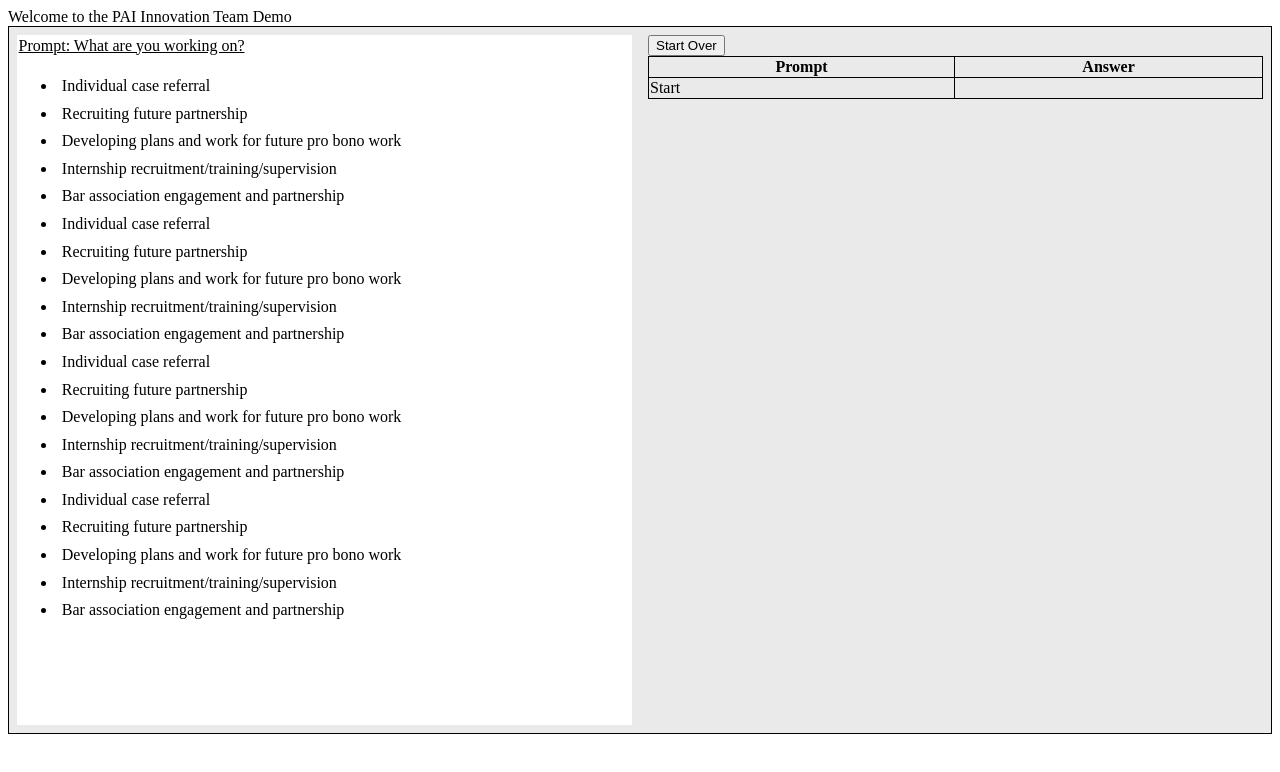
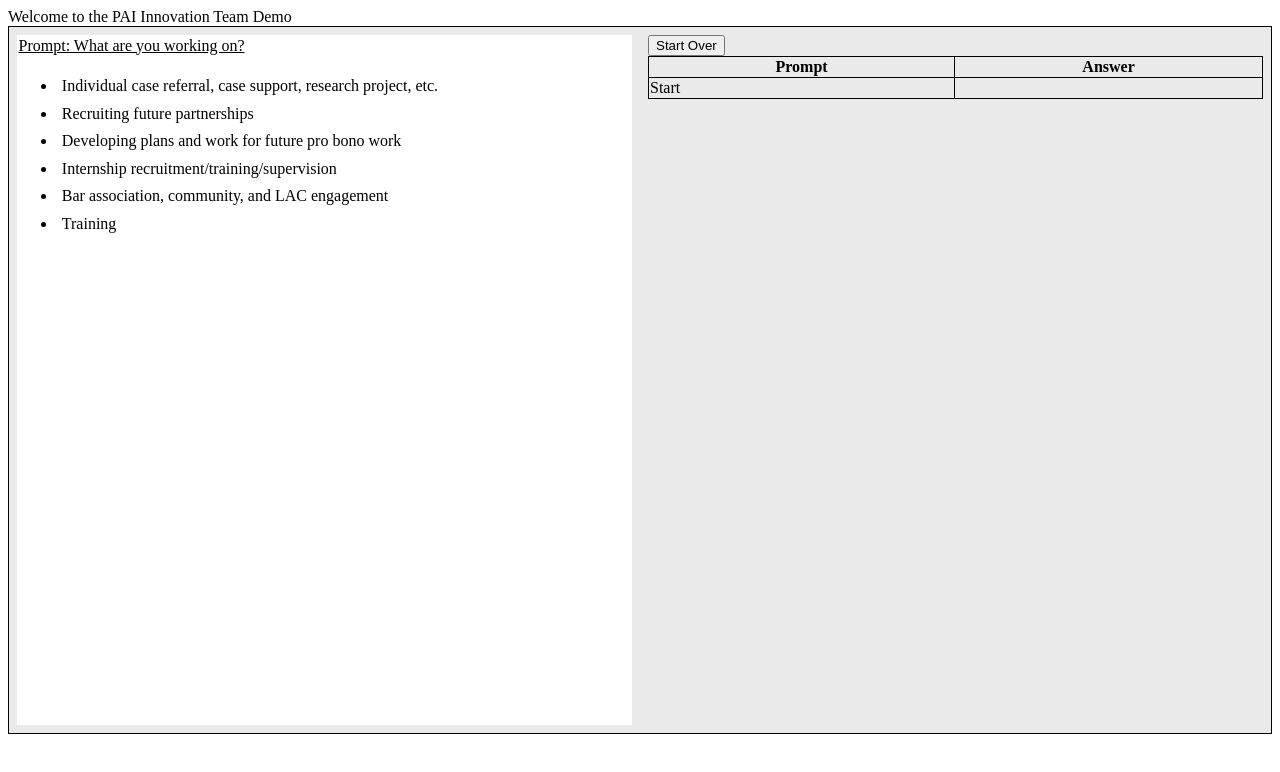
Before and after one commit to SoSavory/pai_project, a plain HTML site: page index.html in a window 1280 px wide. Drawn offline with Linux system fonts and the light colour scheme.

Commit message:
Branch A of draft decision tree

```diff
--- a/main.css
+++ b/main.css
@@ -69,7 +69,7 @@ table#paths-container{
     border-collapse: collapse;
     border-spacing: 0;
     width: 100%;
-    overflow: scroll;
+    overflow-y: scroll;
 }
 
 table#paths-container tr{
--- a/main.js
+++ b/main.js
@@ -24,76 +24,159 @@ const decisionTreeTestPrototype = {
     "2": {is_not_pai: true}
 };
 
+// const decisionTreePrototype = {
+//     "start": {prompt: "What are you working on?",
+//         edges: [
+//             {to: "A", label: "Individual case referral"},
+//             {to: "B", label: "Recruiting future partnership"},
+//             {to: "C", label: "Developing plans and work for future pro bono work"},
+//             {to: "D", label: "Internship recruitment/training/supervision"},
+//             {to: "E", label: "Bar association engagement and partnership"},
+//             {to: "A", label: "Individual case referral"},
+//             {to: "B", label: "Recruiting future partnership"},
+//             {to: "C", label: "Developing plans and work for future pro bono work"},
+//             {to: "D", label: "Internship recruitment/training/supervision"},
+//             {to: "E", label: "Bar association engagement and partnership"},
+//             {to: "A", label: "Individual case referral"},
+//             {to: "B", label: "Recruiting future partnership"},
+//             {to: "C", label: "Developing plans and work for future pro bono work"},
+//             {to: "D", label: "Internship recruitment/training/supervision"},
+//             {to: "E", label: "Bar association engagement and partnership"},
+//             {to: "A", label: "Individual case referral"},
+//             {to: "B", label: "Recruiting future partnership"},
+//             {to: "C", label: "Developing plans and work for future pro bono work"},
+//             {to: "D", label: "Internship recruitment/training/supervision"},
+//             {to: "E", label: "Bar association engagement and partnership"}
+//         ]
+//     },
+//     "A": {prompt: "Population Engaged- Are you working with a private attorney or to support private attorney engagement?",
+//         edges: [
+//             {to: "A.1", label: "Yes"},
+//             {to: "A.2", label: "No"},
+//         ]
+//     },
+//     "A.1": {prompt: "Was this a recent graduate or fellow working at LANC?",
+//         edges: [
+//             {to: "B", label: "No"},
+//             {to: "E", label: "Yes"}
+//         ]
+//     },
+//     "A.2": {prompt: "Are you working with a student or to support student engagement?",
+//         edges: [
+//             {to: "A.2.1", label: "Yes"},
+//             {to: "A.2.2", label: "No"}
+//         ]
+//     },
+//     "A.2.1": {prompt: "What kind of student?",
+//         edges: [
+//             {to: "C", label: "Law Student"},
+//             {to: "is_not_pai", label: "High School or College Student"}
+//         ]
+//     },
+//     "A.2.2": {prompt: "Are you working with a paralegal or other legal professional?",
+//         edges: [
+//             {to: "D", label: "Yes"},
+//             {to: "A.3", label: "No"}
+//         ]
+//     },
+//     "A.3": {prompt: "Are you working with a non-lawyer professional?",
+//         edges: [
+//             {to: "E", label: "Yes"},
+//             {to: "is_not_pai", label: "No"}
+//         ]
+//     },
+//     "B": {prompt: "Private Attorneys- Is this about a case (versus general work with a bar association or firm?",
+//         edges: [
+//             {to: "is_pai", label: "Yes"},
+//             {to: "is_not_pai", label: "No"}
+//         ]
+//     },
+//     "C": {prompt: "C. Law Students", edges: [{to: "is_not_pai", label: "Placeholder"}]},
+//     "D": {prompt: "D. Paralegals", edges: [{to: "is_not_pai", label: "Placeholder"}]},
+//     "E": {prompt: "E. Fellows and Law Graduates", edges: [{to: "is_pai", label: "Placeholder"}]},
+//     "is_pai": {is_pai: true},
+//     "is_not_pai": {is_not_pai: true}
+// }
+
 const decisionTreePrototype = {
-    "start": {prompt: "What are you working on?",
+    "start": {
+        prompt: "What are you working on?",
         edges: [
-            {to: "A", label: "Individual case referral"},
-            {to: "B", label: "Recruiting future partnership"},
+            {to: "A", label: "Individual case referral, case support, research project, etc."},
+            {to: "B", label: "Recruiting future partnerships"},
             {to: "C", label: "Developing plans and work for future pro bono work"},
             {to: "D", label: "Internship recruitment/training/supervision"},
-            {to: "E", label: "Bar association engagement and partnership"},
-            {to: "A", label: "Individual case referral"},
-            {to: "B", label: "Recruiting future partnership"},
-            {to: "C", label: "Developing plans and work for future pro bono work"},
-            {to: "D", label: "Internship recruitment/training/supervision"},
-            {to: "E", label: "Bar association engagement and partnership"},
-            {to: "A", label: "Individual case referral"},
-            {to: "B", label: "Recruiting future partnership"},
-            {to: "C", label: "Developing plans and work for future pro bono work"},
-            {to: "D", label: "Internship recruitment/training/supervision"},
-            {to: "E", label: "Bar association engagement and partnership"},
-            {to: "A", label: "Individual case referral"},
-            {to: "B", label: "Recruiting future partnership"},
-            {to: "C", label: "Developing plans and work for future pro bono work"},
-            {to: "D", label: "Internship recruitment/training/supervision"},
-            {to: "E", label: "Bar association engagement and partnership"}
+            {to: "E", label: "Bar association, community, and LAC engagement"},
+            {to: "F", label: "Training"}
         ]
     },
-    "A": {prompt: "Population Engaged- Are you working with a private attorney or to support private attorney engagement?",
+    "A": {
+        prompt: "Who will be working on the case or project?",
         edges: [
-            {to: "A.1", label: "Yes"},
-            {to: "A.2", label: "No"},
+            {to: "A.a", label: "Private attorney"},
+            {to: "A.b", label: "Unlicensed law school graduate"},
+            {to: "A.c", label: "Recent Grad Fellow"},
+            {to: "A.d", label: "Paralegal"},
+            {to: "A.e", label: "Law student/intern/extern"},
+            {to: "is_not_pai", label: "Community member"},
+            {to: "is_not_pai", label: "College Student"},
+            {to: "A.h", label: "Non-lawyer professional"}
         ]
     },
-    "A.1": {prompt: "Was this a recent graduate or fellow working at LANC?",
+    "A.a": {
+        prompt: "Are you...",
         edges: [
-            {to: "B", label: "No"},
-            {to: "E", label: "Yes"}
+            {to: "is_pai", label: "Brainstorming ideas for referrals or working on a plan to ge private attorneys involved?"},
+            {to: "is_pai", label: "Referring a case or project to a private attorney?"},
+            {to: "is_pai", label: "Providing support to volunteer working on case (Answering questions, mentoring, etc)?"},
+            {to: "is_pai", label: "Doing case management? (Gathering documents, managing the file, prparing for closing, rejecting case where client withdrew, or closing file)?"},
+            {to: "A.a.5", label: "Providing legal assistance when a private attorney didn't complete representation?"},
+            {to: "A.a.6", label: "Co-counseling or seeking advice from a private attorney?"},
+            {to: "is_not_pai", label: "Providing advice or a private attorney about a non-LANC case?"},
+            {to: "A.a.8", label: "Working on contract matters?"}
         ]
     },
-    "A.2": {prompt: "Are you working with a student or to support student engagement?",
+    "A.a.5": {
+        prompt: "Is this task current or preexisting?",
+        edges: [{to: "is_pai", label: "Preexisting"}, {to: "is_not_pai", label: "Current"}]
+    },
+    "A.a.6": {
+        prompt: "Are you...",
         edges: [
-            {to: "A.2.1", label: "Yes"},
-            {to: "A.2.2", label: "No"}
+            {to: "is_pai", label: "Actively engaged with the private attorney on this task? (Communication with attorney, work on shared tasks, meetings, and appearances where you are both present)?"},
+            {to: "is_not_pai", label: "Working on tasks not specifically shared with or engaging the private attorney?"},
+            {to: "is_pai", label: "Asking a private attorney for advice on a case?"}
         ]
     },
-    "A.2.1": {prompt: "What kind of student?",
-        edges: [
-            {to: "C", label: "Law Student"},
-            {to: "is_not_pai", label: "High School or College Student"}
-        ]
+    "A.a.8": {
+        prompt: "Are you working on recruitment, referral, tracking, mentoring, or closing?",
+        edges: [{to: "is_pai", label: "yes"}, {to: "is_not_pai", label: "No"}]
     },
-    "A.2.2": {prompt: "Are you working with a paralegal or other legal professional?",
-        edges: [
-            {to: "D", label: "Yes"},
-            {to: "A.3", label: "No"}
-        ]
+    "A.b": {
+        prompt: "Was this time spent recruiting, training, providing support, reviewing work, or providing feedback?",
+        edges: [{to: "is_pai", label: "yes"}, {to: "is_not_pai", label: "no"}]
     },
-    "A.3": {prompt: "Are you working with a non-lawyer professional?",
-        edges: [
-            {to: "E", label: "Yes"},
-            {to: "is_not_pai", label: "No"}
-        ]
+    "A.c": {
+        prompt: "Is this person being paid (by LANC or any other entity) for this activity?",
+        edges: [{to: "is_pai", label: "No"}, {to: "is_not_pai", label: "Yes"}]
     },
-    "B": {prompt: "Private Attorneys- Is this about a case (versus general work with a bar association or firm?",
-        edges: [
-            {to: "is_pai", label: "Yes"},
-            {to: "is_not_pai", label: "No"}
-        ]
+    "A.d": {
+        prompt: "Is this paralegal certified or do they have substantial legal experience?",
+        edges: [{to: "is_pai", label: "Yes"}, {to: "is_not_pai", label: "No"}]
     },
-    "C": {prompt: "C. Law Students", edges: [{to: "is_not_pai", label: "Placeholder"}]},
-    "D": {prompt: "D. Paralegals", edges: [{to: "is_not_pai", label: "Placeholder"}]},
-    "E": {prompt: "E. Fellows and Law Graduates", edges: [{to: "is_pai", label: "Placeholder"}]},
+    "A.e": {
+        prompt: "Were you recruiting, training, providing support, reviewing work, or providing feedback?",
+        edges: [{to: "is_pai", label: "Yes"}, {to: "is_not_pai", label: "No"}]
+    },
+    "A.h": {
+        prompt: "Does thie non-lawyer professional have an expertise in something?",
+        edges: [{to: "is_pai", label: "Yes"}, {to: "is_not_pai", label: "No"}]
+    },
+    "B": {prompt: "Placeholder- under construction"},
+    "C": {prompt: "Placeholder- under construction"},
+    "D": {prompt: "Placeholder- under construction"},
+    "E": {prompt: "Placeholder- under construction"},
+    "F": {prompt: "Placeholder- under construction"},
     "is_pai": {is_pai: true},
     "is_not_pai": {is_not_pai: true}
 }
```
